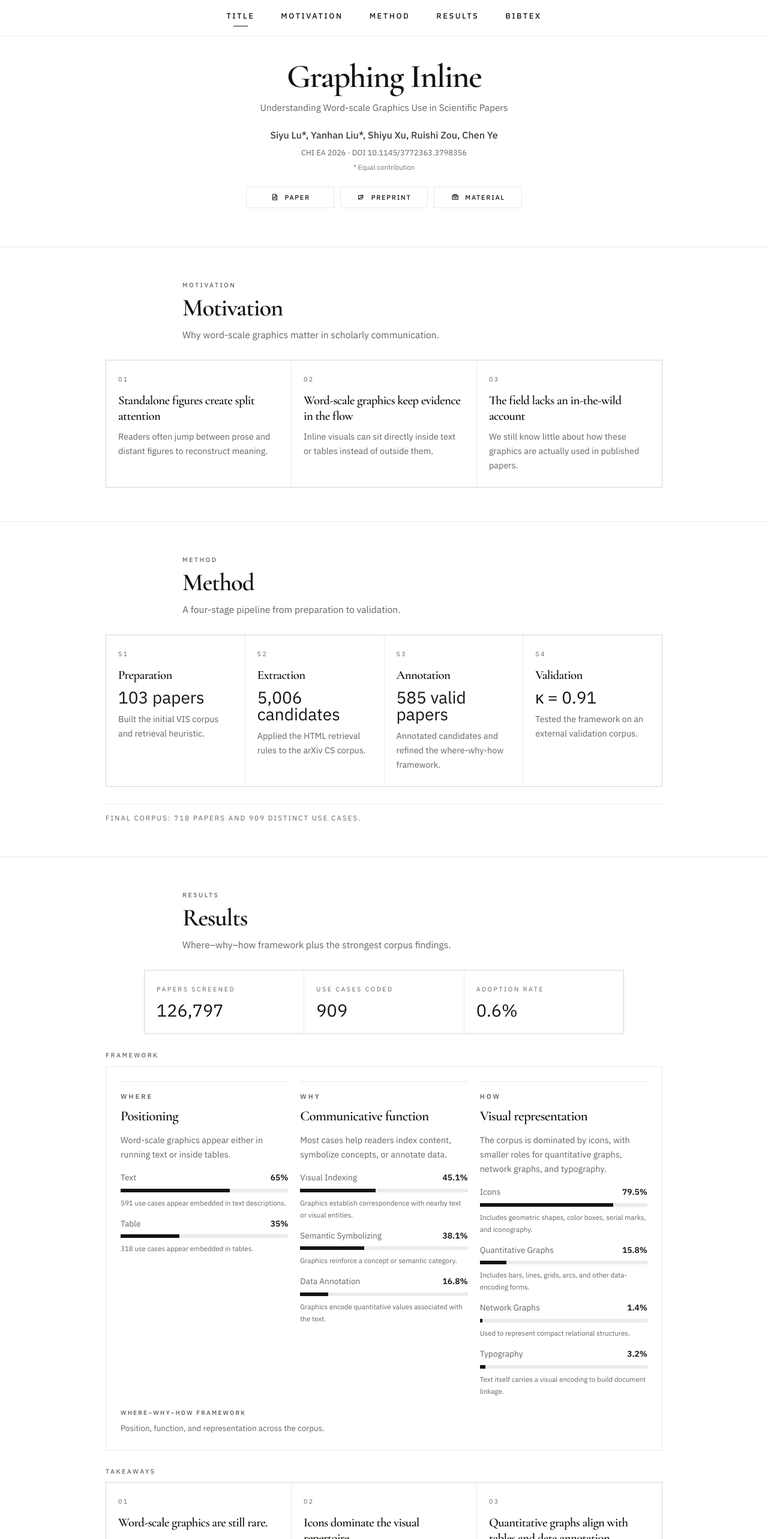
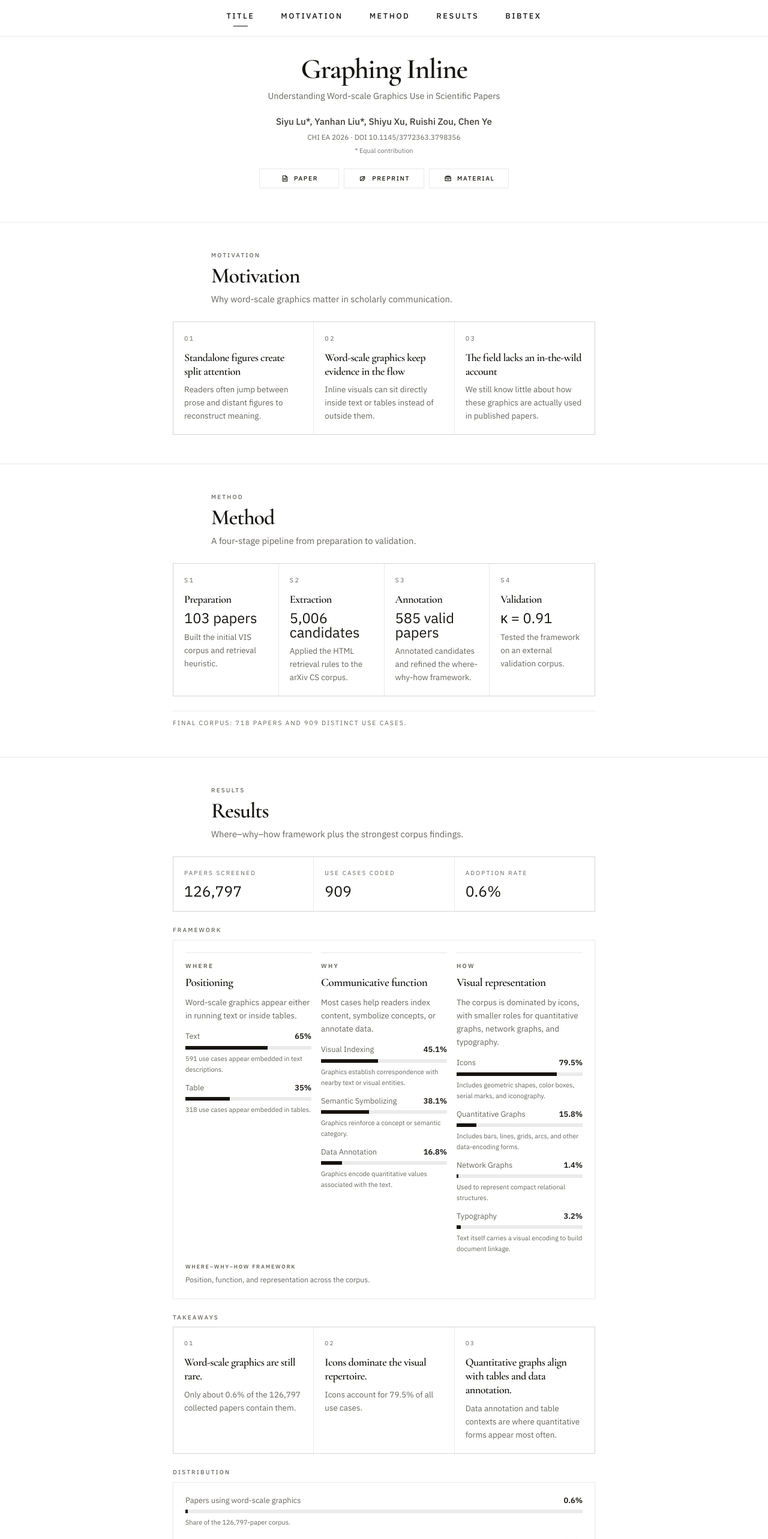
Before and after one commit to salmooonaa/graphing-inline, a Next.js app: page / in a window 1280 px wide. Shown: the top 2566 px of the page at 60% size. Built offline with nearby package versions, Linux system fonts and the light colour scheme.

Commit message:
style: tighten homepage layout scale

```diff
--- a/src/app/globals.css
+++ b/src/app/globals.css
@@ -85,9 +85,9 @@ main {
   .section-eyebrow {
     color: var(--muted);
     font-family: var(--font-data), monospace;
-    font-size: 0.66rem;
+    font-size: 0.62rem;
     font-weight: 500;
-    letter-spacing: 0.24em;
+    letter-spacing: 0.22em;
     text-transform: uppercase;
   }
 
@@ -98,22 +98,27 @@ main {
 
   .layout-masthead {
     width: 100%;
-    max-width: 56rem;
+    max-width: 52rem;
   }
 
   .layout-copy {
     width: 100%;
-    max-width: 42rem;
+    max-width: 36rem;
   }
 
   .layout-band {
     width: 100%;
-    max-width: 50rem;
+    max-width: 44rem;
   }
 
   .layout-figure {
     width: 100%;
-    max-width: 58rem;
+    max-width: 50rem;
+  }
+
+  .layout-utility {
+    width: 100%;
+    max-width: 40rem;
   }
 
   .quiet-link {
--- a/src/components/blocks/copy-bibtex-button.tsx
+++ b/src/components/blocks/copy-bibtex-button.tsx
@@ -19,12 +19,12 @@ export function CopyBibtexButton({ value }: CopyBibtexButtonProps) {
     <button
       type="button"
       onClick={handleCopy}
-      className="inline-flex min-h-10 items-center justify-center gap-2 rounded-[0.55rem] border border-[rgba(23,19,15,0.14)] bg-white px-3.5 py-2 text-[0.76rem] font-medium text-[var(--foreground)] shadow-[0_1px_2px_rgba(23,19,15,0.04)] transition-colors duration-150 hover:border-[rgba(23,19,15,0.22)]"
+      className="inline-flex min-h-9 items-center justify-center gap-2 rounded-[0.5rem] border border-[rgba(23,19,15,0.1)] bg-white px-3 py-1.75 text-[0.68rem] font-medium text-[var(--foreground)] transition-colors duration-150 hover:border-[rgba(23,19,15,0.18)]"
     >
       <svg
         aria-hidden="true"
         viewBox="0 0 24 24"
-        className="h-4.5 w-4.5 shrink-0"
+        className="h-4 w-4 shrink-0"
         fill="none"
         stroke="currentColor"
         strokeWidth="1.8"
--- a/src/components/blocks/figure-caption.tsx
+++ b/src/components/blocks/figure-caption.tsx
@@ -33,12 +33,12 @@ export function FigureCaption({ title, caption, className }: FigureCaptionProps)
   return (
     <figcaption className={className}>
       {safeTitle ? (
-        <p className="text-[10px] font-semibold uppercase tracking-[0.22em] text-[var(--muted)]">
+        <p className="text-[9px] font-semibold uppercase tracking-[0.2em] text-[var(--muted)]">
           {safeTitle}
         </p>
       ) : null}
       {safeCaption ? (
-        <p className="mt-1.5 max-w-2xl text-[0.84rem] leading-6 text-[var(--muted)]">
+        <p className="mt-1 max-w-xl text-[0.76rem] leading-5.5 text-[var(--muted)]">
           {safeCaption}
         </p>
       ) : null}
--- a/src/components/blocks/findings-figure.tsx
+++ b/src/components/blocks/findings-figure.tsx
@@ -14,30 +14,30 @@ export function QuantifiedFigure({
   items,
 }: QuantifiedFigureProps) {
   return (
-    <figure className="border border-[var(--line)] bg-white p-5 sm:p-6">
-      <dl className="space-y-4">
+    <figure className="border border-[var(--line)] bg-white p-4 sm:p-5">
+      <dl className="space-y-3.5">
         {items.map((item) => (
-          <div key={item.label} className="space-y-2">
+          <div key={item.label} className="space-y-1.5">
             <div className="flex flex-wrap items-baseline justify-between gap-4">
-              <dt className="text-[0.86rem] text-[var(--muted)]">{item.label}</dt>
-              <dd className="text-[0.86rem] font-semibold text-[var(--foreground)]">
+              <dt className="text-[0.8rem] text-[var(--muted)]">{item.label}</dt>
+              <dd className="text-[0.8rem] font-semibold text-[var(--foreground)]">
                 {item.value}
               </dd>
             </div>
-            <div className="h-2 bg-black/8">
+            <div className="h-1.5 bg-black/8">
               <div
                 className="h-full bg-[var(--foreground)]"
                 style={{ width: item.width }}
               />
             </div>
             {item.note ? (
-              <p className="text-[0.72rem] leading-5 text-[var(--muted)]">{item.note}</p>
+              <p className="text-[0.68rem] leading-4.5 text-[var(--muted)]">{item.note}</p>
             ) : null}
           </div>
         ))}
       </dl>
 
-      <div className="mt-4.5">
+      <div className="mt-4">
         <FigureCaption title={title} caption={caption} />
       </div>
     </figure>
@@ -56,30 +56,30 @@ export function AssociationFigure({
   pairs,
 }: AssociationFigureProps) {
   return (
-    <figure className="border border-[var(--line)] bg-white p-5 sm:p-6">
-      <div className="space-y-4">
+    <figure className="border border-[var(--line)] bg-white p-4 sm:p-5">
+      <div className="space-y-3.5">
         {pairs.map((pair) => (
-          <section key={pair.label} className="border-t border-[var(--line)] pt-4">
+          <section key={pair.label} className="border-t border-[var(--line)] pt-3.5">
             <div className="flex flex-wrap items-baseline justify-between gap-4">
-              <h3 className="text-[0.98rem] font-semibold text-[var(--foreground)]">
+              <h3 className="text-[0.92rem] font-semibold text-[var(--foreground)]">
                 {pair.label}
               </h3>
-              <p className="text-[0.72rem] text-[var(--muted)]">{pair.statistic}</p>
+              <p className="text-[0.68rem] text-[var(--muted)]">{pair.statistic}</p>
             </div>
-            <div className="mt-3 h-2 bg-black/8">
+            <div className="mt-2.5 h-1.5 bg-black/8">
               <div
                 className="h-full bg-[var(--foreground)]"
                 style={{ width: pair.width }}
               />
             </div>
-            <p className="mt-2.5 text-[0.9rem] leading-6 text-[var(--muted)]">
+            <p className="mt-2 text-[0.84rem] leading-5.5 text-[var(--muted)]">
               {pair.explanation}
             </p>
           </section>
         ))}
       </div>
 
-      <div className="mt-4.5">
+      <div className="mt-4">
         <FigureCaption title={title} caption={caption} />
       </div>
     </figure>
--- a/src/components/blocks/framework-map.tsx
+++ b/src/components/blocks/framework-map.tsx
@@ -10,29 +10,29 @@ type FrameworkMapProps = {
 
 export function FrameworkMap({ dimensions, title, caption }: FrameworkMapProps) {
   return (
-    <figure className="space-y-4.5 border border-[var(--line)] bg-white p-5 sm:p-6">
-      <div className="grid gap-5 lg:grid-cols-3">
+    <figure className="space-y-3.5 border border-[var(--line)] bg-white p-4 sm:p-5">
+      <div className="grid gap-4 lg:grid-cols-3">
         {dimensions.map((dimension) => (
           <section
             key={dimension.label}
-            className="border-t border-[var(--line)] pt-4"
+            className="border-t border-[var(--line)] pt-3.5"
           >
-            <p className="text-[11px] font-semibold uppercase tracking-[0.28em] text-[var(--muted)]">
+            <p className="text-[10px] font-semibold uppercase tracking-[0.24em] text-[var(--muted)]">
               {dimension.label}
             </p>
-            <h3 className="mt-2 text-[1.45rem] font-semibold text-[var(--foreground)]">
+            <h3 className="mt-1.5 text-[1.2rem] font-semibold text-[var(--foreground)]">
               {dimension.title}
             </h3>
-            <p className="mt-2.5 text-[0.9rem] leading-6 text-[var(--muted)]">
+            <p className="mt-2 text-[0.84rem] leading-5.5 text-[var(--muted)]">
               {dimension.conclusion}
             </p>
 
-            <dl className="mt-4 space-y-3.5">
+            <dl className="mt-3.5 space-y-3">
               {dimension.items.map((item) => (
-                <div key={`${dimension.label}-${item.label}`} className="space-y-2">
+                <div key={`${dimension.label}-${item.label}`} className="space-y-1.5">
                   <div className="flex items-baseline justify-between gap-4">
-                    <dt className="text-[0.86rem] text-[var(--muted)]">{item.label}</dt>
-                    <dd className="text-[0.86rem] font-semibold text-[var(--foreground)]">
+                    <dt className="text-[0.8rem] text-[var(--muted)]">{item.label}</dt>
+                    <dd className="text-[0.8rem] font-semibold text-[var(--foreground)]">
                       {item.value}
                     </dd>
                   </div>
@@ -43,7 +43,7 @@ export function FrameworkMap({ dimensions, title, caption }: FrameworkMapProps)
                     />
                   </div>
                   {item.note ? (
-                    <p className="text-[0.72rem] leading-5 text-[var(--muted)]">{item.note}</p>
+                    <p className="text-[0.68rem] leading-4.5 text-[var(--muted)]">{item.note}</p>
                   ) : null}
                 </div>
               ))}
--- a/src/components/sections/hero-section.tsx
+++ b/src/components/sections/hero-section.tsx
@@ -73,36 +73,36 @@ export function HeroSection({ content }: HeroSectionProps) {
   return (
     <section
       id="overview"
-      className="border-b border-[var(--line)] px-0 pb-12 pt-8 sm:pb-14 sm:pt-10 lg:pb-16"
+      className="border-b border-[var(--line)] px-0 pb-10 pt-7 sm:pb-12 sm:pt-8 lg:pb-14"
     >
       <Container>
         <div className="section-reveal layout-masthead mx-auto flex flex-col items-center text-center">
-          <div className="w-full space-y-4 sm:space-y-5">
-            <div className="space-y-2.5">
-              <h1 className="text-balance text-[2.2rem] leading-[0.97] tracking-[-0.045em] text-[var(--foreground)] sm:text-[2.95rem] lg:text-[3.45rem]">
+          <div className="w-full space-y-3.5 sm:space-y-4.5">
+            <div className="space-y-2">
+              <h1 className="text-balance text-[2.02rem] leading-[0.97] tracking-[-0.043em] text-[var(--foreground)] sm:text-[2.55rem] lg:text-[2.95rem]">
                 {content.title}
               </h1>
               {content.subtitle ? (
-                <p className="layout-copy mx-auto text-balance text-[0.88rem] leading-6 text-[var(--muted)] sm:text-[0.96rem] sm:leading-7">
+                <p className="layout-copy mx-auto text-balance text-[0.82rem] leading-5.5 text-[var(--muted)] sm:text-[0.9rem] sm:leading-6.5">
                   {content.subtitle}
                 </p>
               ) : null}
             </div>
 
-            <div className="layout-copy mx-auto space-y-2">
-              <p className="text-pretty text-[0.94rem] font-medium leading-6 text-[var(--muted-strong)] sm:text-[1rem]">
+            <div className="layout-copy mx-auto space-y-1.5">
+              <p className="text-pretty text-[0.88rem] font-medium leading-5.5 text-[var(--muted-strong)] sm:text-[0.95rem]">
                 {content.authorsLine}
               </p>
 
               {(hasPublicationLine || hasContributionNotes) && (
-                <div className="space-y-1">
+                <div className="space-y-0.5">
                   {hasPublicationLine ? (
-                    <p className="text-[0.74rem] leading-5 text-[var(--muted)] sm:text-[0.8rem]">
+                    <p className="text-[0.68rem] leading-5 text-[var(--muted)] sm:text-[0.74rem]">
                       {content.publicationLine}
                     </p>
                   ) : null}
                   {hasContributionNotes ? (
-                    <p className="text-[0.66rem] leading-5 text-[var(--muted)]/90 sm:text-[0.72rem]">
+                    <p className="text-[0.62rem] leading-5 text-[var(--muted)]/90 sm:text-[0.68rem]">
                       {content.contributionNotes!.join(" · ")}
                     </p>
                   ) : null}
@@ -110,18 +110,18 @@ export function HeroSection({ content }: HeroSectionProps) {
               )}
 
               {hasAcknowledgementLine ? (
-                <p className="mx-auto max-w-3xl text-[0.64rem] leading-5 text-[var(--muted)]/76 sm:text-[0.7rem]">
+                <p className="mx-auto max-w-3xl text-[0.62rem] leading-5 text-[var(--muted)]/76 sm:text-[0.66rem]">
                   {content.acknowledgementLine}
                 </p>
               ) : null}
             </div>
 
-            <div className="flex w-full flex-wrap items-center justify-center gap-2 pt-0.5 sm:gap-2.5">
+            <div className="flex w-full flex-wrap items-center justify-center gap-1.5 pt-0.5 sm:gap-2">
               {content.actions.map((action) => (
                 <a
                   key={`${action.label}-${action.href}`}
                   href={action.href}
-                  className="inline-flex min-w-[9.15rem] items-center justify-center gap-2.25 border border-[var(--line)] bg-white px-4 py-2.25 text-[0.68rem] font-medium uppercase tracking-[0.16em] text-[var(--muted-strong)] transition-colors duration-150 hover:border-[var(--line-strong)] hover:text-[var(--foreground)]"
+                  className="inline-flex min-w-[8.35rem] items-center justify-center gap-2 border border-[var(--line)] bg-white px-3.5 py-2 text-[0.64rem] font-medium uppercase tracking-[0.16em] text-[var(--muted-strong)] transition-colors duration-150 hover:border-[var(--line-strong)] hover:text-[var(--foreground)]"
                 >
                   <HeroActionIcon label={action.label} />
                   <span>{action.label}</span>
--- a/src/components/sections/method-section.tsx
+++ b/src/components/sections/method-section.tsx
@@ -8,35 +8,35 @@ type MethodSectionProps = {
 
 export function MethodSection({ content }: MethodSectionProps) {
   return (
-    <section id="method" className="border-b border-[var(--line)] py-12 sm:py-14">
+    <section id="method" className="border-b border-[var(--line)] py-10 sm:py-12">
       <Container>
-        <div className="mx-auto space-y-6 sm:space-y-7">
-          <div className="section-reveal layout-copy mx-auto space-y-2.5">
+        <div className="mx-auto space-y-5 sm:space-y-6">
+          <div className="section-reveal layout-copy mx-auto space-y-2">
             <p className="section-eyebrow">{content.eyebrow}</p>
-            <h2 className="text-[2.15rem] leading-[0.98] text-[var(--foreground)] sm:text-[2.55rem]">
+            <h2 className="text-[1.9rem] leading-[1] text-[var(--foreground)] sm:text-[2.25rem]">
               {content.title}
             </h2>
-            <p className="max-w-xl text-[0.92rem] leading-6 text-[var(--muted)] sm:text-[0.98rem] sm:leading-7">
+            <p className="max-w-lg text-[0.86rem] leading-5.5 text-[var(--muted)] sm:text-[0.92rem] sm:leading-6.5">
               {content.description}
             </p>
           </div>
 
-          <ol className="section-reveal reveal-delay-1 layout-figure mx-auto grid gap-px overflow-hidden border border-[var(--line)] bg-[var(--line)] lg:grid-cols-4">
+          <ol className="section-reveal reveal-delay-1 layout-band mx-auto grid gap-px overflow-hidden border border-[var(--line)] bg-[var(--line)] lg:grid-cols-4">
             {content.phases.map((phase, index) => (
-              <li key={phase.title} className="bg-white px-4 py-5 sm:px-5 sm:py-6">
+              <li key={phase.title} className="bg-white px-4 py-4.5 sm:px-4.5 sm:py-5">
                 <p className="font-[var(--font-data)] text-[0.66rem] uppercase tracking-[0.24em] text-[var(--muted)]">
                   {`S${index + 1}`}
                 </p>
-                <h3 className="mt-3.5 text-[1.3rem] leading-tight text-[var(--foreground)]">
+                <h3 className="mt-3 text-[1.14rem] leading-tight text-[var(--foreground)]">
                   {phase.title}
                 </h3>
                 {phase.metric ? (
-                  <p className="mt-2.5 font-[var(--font-editorial)] text-[1.75rem] leading-none text-[var(--foreground)]">
+                  <p className="mt-2 font-[var(--font-editorial)] text-[1.48rem] leading-none text-[var(--foreground)]">
                     {phase.metric}
                   </p>
                 ) : null}
                 {phase.summary ? (
-                  <p className="mt-2.5 text-[0.9rem] leading-6 text-[var(--muted)]">
+                  <p className="mt-2 text-[0.84rem] leading-5.5 text-[var(--muted)]">
                     {phase.summary}
                   </p>
                 ) : null}
@@ -45,7 +45,7 @@ export function MethodSection({ content }: MethodSectionProps) {
           </ol>
 
           {content.note ? (
-            <p className="section-reveal reveal-delay-2 layout-figure mx-auto border-t border-[var(--line)] pt-3.5 text-[0.72rem] uppercase tracking-[0.18em] text-[var(--muted)]">
+            <p className="section-reveal reveal-delay-2 layout-band mx-auto border-t border-[var(--line)] pt-3 text-[0.66rem] uppercase tracking-[0.18em] text-[var(--muted)]">
               {content.note}
             </p>
           ) : null}
--- a/src/components/sections/problem-section.tsx
+++ b/src/components/sections/problem-section.tsx
@@ -8,29 +8,29 @@ type ProblemSectionProps = {
 
 export function ProblemSection({ content }: ProblemSectionProps) {
   return (
-    <section id="motivation" className="border-b border-[var(--line)] py-12 sm:py-14">
+    <section id="motivation" className="border-b border-[var(--line)] py-10 sm:py-12">
       <Container>
-        <div className="mx-auto space-y-6 sm:space-y-7">
-          <div className="section-reveal layout-copy mx-auto space-y-2.5">
+        <div className="mx-auto space-y-5 sm:space-y-6">
+          <div className="section-reveal layout-copy mx-auto space-y-2">
             <p className="section-eyebrow">{content.eyebrow}</p>
-            <h2 className="text-[2.15rem] leading-[0.98] text-[var(--foreground)] sm:text-[2.55rem]">
+            <h2 className="text-[1.9rem] leading-[1] text-[var(--foreground)] sm:text-[2.25rem]">
               {content.title}
             </h2>
-            <p className="max-w-xl text-[0.92rem] leading-6 text-[var(--muted)] sm:text-[0.98rem] sm:leading-7">
+            <p className="max-w-lg text-[0.86rem] leading-5.5 text-[var(--muted)] sm:text-[0.92rem] sm:leading-6.5">
               {content.description}
             </p>
           </div>
 
-          <ol className="section-reveal reveal-delay-1 layout-figure mx-auto grid gap-px overflow-hidden border border-[var(--line)] bg-[var(--line)] md:grid-cols-3">
+          <ol className="section-reveal reveal-delay-1 layout-band mx-auto grid gap-px overflow-hidden border border-[var(--line)] bg-[var(--line)] md:grid-cols-3">
             {content.points.map((point) => (
-              <li key={point.label} className="bg-white px-4 py-5 sm:px-5 sm:py-6">
+              <li key={point.label} className="bg-white px-4 py-4.5 sm:px-4.5 sm:py-5">
                 <p className="font-[var(--font-data)] text-[0.66rem] uppercase tracking-[0.24em] text-[var(--muted)]">
                   {point.label}
                 </p>
-                <h3 className="mt-3.5 text-[1.3rem] leading-tight text-[var(--foreground)]">
+                <h3 className="mt-3 text-[1.14rem] leading-tight text-[var(--foreground)]">
                   {point.title}
                 </h3>
-                <p className="mt-2.5 text-[0.9rem] leading-6 text-[var(--muted)]">
+                <p className="mt-2 text-[0.84rem] leading-5.5 text-[var(--muted)]">
                   {point.description}
                 </p>
               </li>
--- a/src/components/sections/results-section.tsx
+++ b/src/components/sections/results-section.tsx
@@ -25,15 +25,15 @@ export function ResultsSection({
   const strongestFindings = findings.items.slice(0, 3);
 
   return (
-    <section id="results" className="border-b border-[var(--line)] py-12 sm:py-14">
+    <section id="results" className="border-b border-[var(--line)] py-10 sm:py-12">
       <Container>
-        <div className="mx-auto space-y-6 sm:space-y-7">
-          <div className="section-reveal layout-copy mx-auto space-y-2.5">
+        <div className="mx-auto space-y-5 sm:space-y-6">
+          <div className="section-reveal layout-copy mx-auto space-y-2">
             <p className="section-eyebrow">Results</p>
-            <h2 className="text-[2.15rem] leading-[0.98] text-[var(--foreground)] sm:text-[2.55rem]">
+            <h2 className="text-[1.9rem] leading-[1] text-[var(--foreground)] sm:text-[2.25rem]">
               Results
             </h2>
-            <p className="max-w-xl text-[0.92rem] leading-6 text-[var(--muted)] sm:text-[0.98rem] sm:leading-7">
+            <p className="max-w-lg text-[0.86rem] leading-5.5 text-[var(--muted)] sm:text-[0.92rem] sm:leading-6.5">
               Where&#8211;why&#8211;how framework plus the strongest corpus
               findings.
             </p>
@@ -41,18 +41,18 @@ export function ResultsSection({
 
           <dl className="section-reveal reveal-delay-1 layout-band mx-auto grid gap-px overflow-hidden border border-[var(--line)] bg-[var(--line)] md:grid-cols-3">
             {stats.map((stat) => (
-              <div key={stat.label} className="bg-white px-4 py-5 sm:px-5 sm:py-6">
-                <dt className="font-[var(--font-data)] text-[0.66rem] uppercase tracking-[0.24em] text-[var(--muted)]">
+              <div key={stat.label} className="bg-white px-4 py-4.5 sm:px-4.5 sm:py-5">
+                <dt className="font-[var(--font-data)] text-[0.62rem] uppercase tracking-[0.22em] text-[var(--muted)]">
                   {stat.label}
                 </dt>
-                <dd className="mt-3 font-[var(--font-editorial)] text-[1.8rem] leading-none text-[var(--foreground)]">
+                <dd className="mt-2.5 font-[var(--font-editorial)] text-[1.55rem] leading-none text-[var(--foreground)]">
                   {stat.value}
                 </dd>
               </div>
             ))}
           </dl>
 
-          <div className="section-reveal reveal-delay-2 layout-figure mx-auto space-y-2.5">
+          <div className="section-reveal reveal-delay-2 layout-band mx-auto space-y-2">
             <p className="section-eyebrow">{framework.eyebrow}</p>
             <FrameworkMap
               dimensions={framework.dimensions}
@@ -61,18 +61,18 @@ export function ResultsSection({
             />
           </div>
 
-          <div className="section-reveal reveal-delay-3 layout-figure mx-auto space-y-2.5">
+          <div className="section-reveal reveal-delay-3 layout-band mx-auto space-y-2">
             <p className="section-eyebrow">Takeaways</p>
             <ol className="grid gap-px overflow-hidden border border-[var(--line)] bg-[var(--line)] lg:grid-cols-3">
               {strongestFindings.map((item) => (
-                <li key={item.label} className="bg-white px-4 py-5 sm:px-5 sm:py-6">
-                  <p className="font-[var(--font-data)] text-[0.66rem] uppercase tracking-[0.24em] text-[var(--muted)]">
+                <li key={item.label} className="bg-white px-4 py-4.5 sm:px-4.5 sm:py-5">
+                  <p className="font-[var(--font-data)] text-[0.62rem] uppercase tracking-[0.22em] text-[var(--muted)]">
                     {item.label}
                   </p>
-                  <h3 className="mt-3.5 text-[1.3rem] leading-tight text-[var(--foreground)]">
+                  <h3 className="mt-3 text-[1.14rem] leading-tight text-[var(--foreground)]">
                     {item.conclusion}
                   </h3>
-                  <p className="mt-2.5 text-[0.9rem] leading-6 text-[var(--muted)]">
+                  <p className="mt-2 text-[0.84rem] leading-5.5 text-[var(--muted)]">
                     {item.explanation}
                   </p>
                 </li>
@@ -80,8 +80,8 @@ export function ResultsSection({
             </ol>
           </div>
 
-          <div className="space-y-5">
-            <div className="section-reveal reveal-delay-4 layout-figure mx-auto space-y-2.5">
+          <div className="space-y-4">
+            <div className="section-reveal reveal-delay-4 layout-band mx-auto space-y-2">
               <p className="section-eyebrow">Distribution</p>
               <QuantifiedFigure
                 title={findings.representationFigure.title}
@@ -90,7 +90,7 @@ export function ResultsSection({
               />
             </div>
 
-            <div className="section-reveal reveal-delay-5 layout-figure mx-auto space-y-2.5">
+            <div className="section-reveal reveal-delay-5 layout-band mx-auto space-y-2">
               <p className="section-eyebrow">Associations</p>
               <AssociationFigure
                 title={findings.associationFigure.title}
--- a/src/components/ui/container.tsx
+++ b/src/components/ui/container.tsx
@@ -9,7 +9,7 @@ type ContainerProps = {
 
 export function Container({ children, className }: ContainerProps) {
   return (
-    <div className={cn("mx-auto w-full max-w-7xl px-6 lg:px-8", className)}>
+    <div className={cn("mx-auto w-full max-w-6xl px-5 sm:px-6 lg:px-8", className)}>
       {children}
     </div>
   );
```
Also changed, not shown: src/components/sections/citation-section.tsx (+10 -10 lines).
